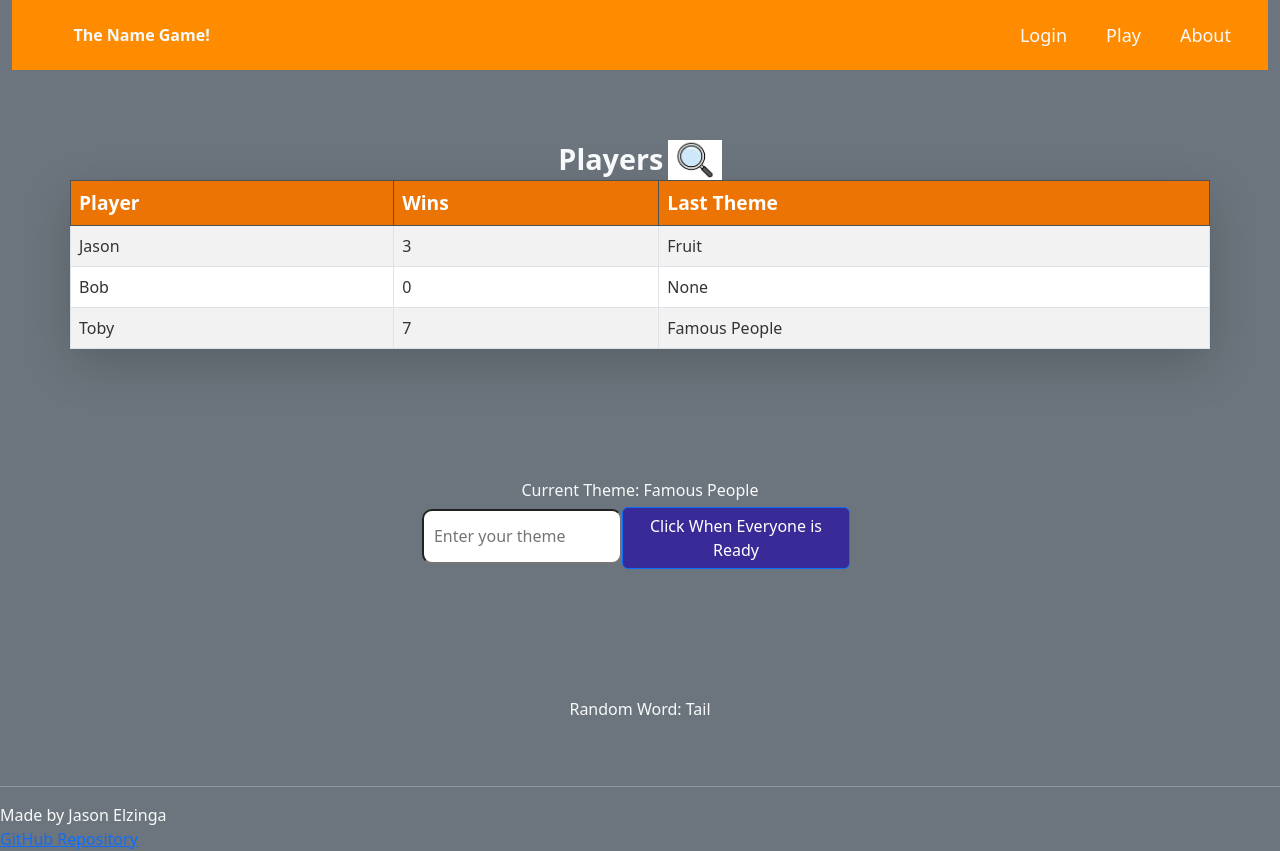
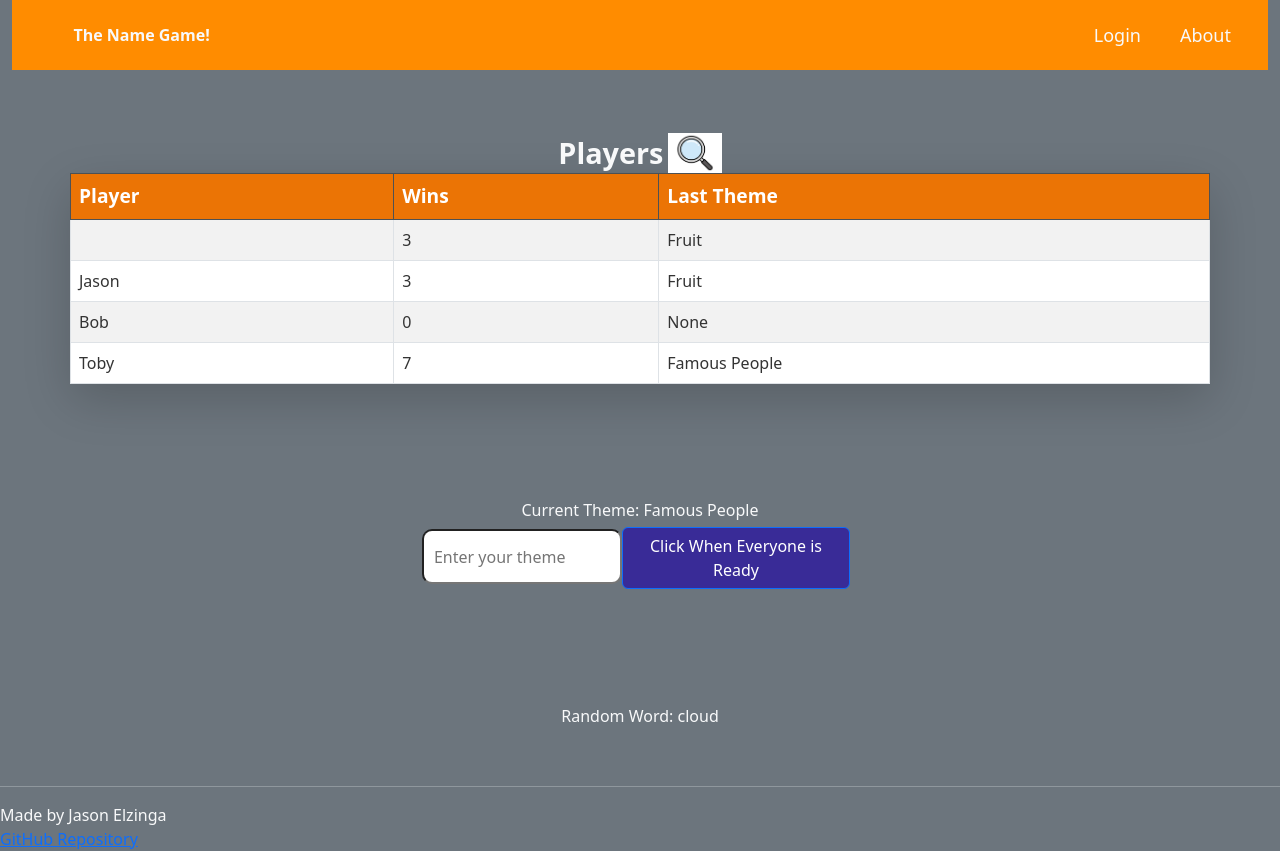
Before and after one commit to JasonElzinga/Startup, a React (Vite) app: page /play in a window 1280 px wide. Built offline with nearby package versions, Linux system fonts and the light colour scheme.

Commit message:
added reactability for the username and the table. Added the random word placeholder, and started on the theme button

```diff
--- a/src/app.jsx
+++ b/src/app.jsx
@@ -10,7 +10,15 @@ import { About } from './about/about';
 
 
 export default function App() {
-  return (
+    const [user, setUser] = React.useState(localStorage.getItem('user') || null);
+    const [theme, setTheme] = React.useState(localStorage.getItem('theme') || "Famous People");
+
+    React.useEffect(() => {
+        localStorage.setItem('theme', theme); // Save the theme to localStorage
+    }, [theme]); // This will run every time 'theme' is updated
+
+
+    return (
         <BrowserRouter>
             <div className='body bg-secondary text-light'>
                 <header className="container-fluid">
@@ -21,16 +29,16 @@ export default function App() {
                             </div>
                             <div className="nav-item">
                                 <NavLink className="nav-link" to="/">Login</NavLink>
-                                <NavLink className="nav-link" to="/play">Play</NavLink>
+                                {user && <NavLink className="nav-link" to="/play">Play</NavLink>}
                                 <NavLink className="nav-link" to="/about">About</NavLink>
                             </div>
                         </nav>
                     </div>
                 </header>
                 <Routes>
-                    <Route path='/' element={<Login />} exact />
-                    <Route path='/play' element={<Play />} />
-                    <Route path='/choose' element={<Choose />} />
+                    <Route path='/' element={<Login setUser={setUser}/>} exact />
+                    <Route path='/play' element={<Play user={user}/>} />
+                    <Route path='/choose' element={<Choose theme={theme} setTheme={setTheme}/>} />
                     <Route path='/about' element={<About />} />
                     <Route path='*' element={<NotFound />} />
                 </Routes>
--- a/src/choose/choose.jsx
+++ b/src/choose/choose.jsx
@@ -1,12 +1,13 @@
-import React from 'react';
+import React, { useEffect } from 'react';
 import Button from 'react-bootstrap/Button';
 import "./choose.css"
 
-export function Choose() {
+export function Choose({theme, setTheme}) {
+
     return (
         <main>
             <div className="theme-title">
-            <h2>Theme: Famous People</h2>
+                <h2>Theme: {theme}</h2>
             </div>
             <form method="post">
                 <div className="theme-div">
--- a/src/login/login.jsx
+++ b/src/login/login.jsx
@@ -1,22 +1,38 @@
 import React from 'react';
+import { useNavigate } from 'react-router-dom';
 
-export function Login() {
+export function Login({setUser}) {
+    const navigate = useNavigate();
+    const [text, setText] = React.useState('');
+
+    function loginUser(e) {
+        localStorage.setItem('user', text);
+        setUser(text);
+        navigate('/Play')
+    }
+
+    function textChange(e) {
+        setText(e.target.value);
+    }
+
+
     return (
         <main>
             <div className="container">
                 <div className="login-container">
+
                     <h2>Login</h2>
                     <form>
                         <div className="mb-3">
-                        <label htmlFor="email" className="form-label">Email address</label>
-                        <input type="email" className="form-control" id="email" placeholder="Enter your email" required></input>
+                            <label htmlFor="text" className="form-label">User Name</label>
+                            <input type="text" className="form-control" onChange={textChange} id="email" placeholder="Enter your username" required></input>
                         </div>
                         <div className="mb-3">
                             <label htmlFor="password" className="form-label">Password</label>
                             <input type="password" className="form-control" id="password" placeholder="Enter your password" required></input>
                         </div>
                         <div className="d-flex justify-content-between">
-                        <button type="submit" className="btn btn-primary w-50 me-2">Login</button>
+                            <button onClick={loginUser} type="submit" className="btn btn-primary w-50 me-2">Login</button>
                             <button type="button" className="btn btn-outline-secondary w-50">Create Account</button>
                         </div>
                     </form>
--- a/src/play/play.jsx
+++ b/src/play/play.jsx
@@ -1,9 +1,83 @@
-import React from 'react';
+import React, { useEffect, useState } from 'react';
 import { useNavigate } from 'react-router-dom';
 import './play.css';
+//import { loadConfigFromFile } from 'vite';
 
-export function Play() {
+export function Play({user}) {
   const navigate = useNavigate();
+
+  const [index, setIndex] = React.useState(0);
+  const [randomWord, setRandomWord] = React.useState("Epic")
+
+  const randomWords = [
+    "apple", "bicycle", "cloud", "dragon", "elephant", "forest", "galaxy", "horizon", "igloo", "jungle",
+    "kangaroo", "lighthouse", "mountain", "nebula", "ocean", "pyramid", "quasar", "rainbow", "satellite", "tornado",
+    "umbrella", "volcano", "whisper", "xylophone", "yacht", "zeppelin", "avocado", "backpack", "cactus", "dolphin",
+    "emerald", "firefly", "glacier", "harbor", "island", "jigsaw", "koala", "labyrinth", "meteor", "nocturnal",
+    "octopus", "penguin", "quicksand", "rhinoceros", "sunflower", "treasure", "underwater", "vortex", "waterfall", "xenon",
+    "yogurt", "zeppelin", "anchor", "blizzard", "candle", "desert", "echo", "fossil", "gondola", "horizon",
+    "illuminate", "javelin", "kaleidoscope", "lullaby", "marathon", "nectar", "obsidian", "parachute", "quest", "ripple",
+    "silhouette", "telescope", "utopia", "voyager", "wilderness", "xenophobia", "yonder", "zenith", "amethyst", "blueprint",
+    "cascade", "delirium", "enigma", "fjord", "gadget", "halcyon", "inertia", "jubilant", "karma", "luminescent",
+    "mosaic", "nirvana", "oracle", "paradox", "quintessence", "resonance", "serendipity", "tranquil", "unison", "whimsical"
+  ];
+
+  const [players, setPlayers] = useState([
+    { name: "Jason", wins: 3, theme: "Fruit" },
+    { name: "Bob", wins: 0, theme: "None" },
+    { name: "Toby", wins: 7, theme: "Famous People" }
+  ]);
+
+  function getPlayers() {
+    useEffect(() => {
+      const names = ['toby', 'paul', 'ashley'];
+      const wins = ['1', '5', '0']
+      const themes = ["Movies", "Sports", "History"]
+      const randomCount = Math.floor(Math.random() * 100) + 1;
+
+
+      const randomPlayer = {
+        name: names[Math.floor(Math.random() * names.length)],
+        wins: wins[Math.floor(Math.random() * wins.length)],
+        theme: themes[Math.floor(Math.random() * themes.length)]
+      };
+
+      setPlayers(prevPlayers => [...prevPlayers, randomPlayer]);
+    }, 1000)
+
+  }
+
+  const [choosenTheme, setChoosenTheme] = React.useState("Famous People");
+
+  function changeChoosenTheme(e) {
+    setChoosenTheme(e.target.value);
+    localStorage.setItem('theme', choosenTheme);
+    setTheme
+  }
+
+  function randomWordFunction() {
+
+
+    useEffect(() => {
+      const interval = setInterval(() => {
+        setIndex(prevIndex => (prevIndex +1) % randomWords.length);
+      }, 2000);
+
+      return () => clearInterval(interval);
+    }, []);
+
+    useEffect(() => {
+      setRandomWord(randomWords[index])
+    }, [index]);
+
+    return randomWord;
+  }
+
+  function handleReadyButton(e) {
+      navigate('/choose')
+      changeChoosenTheme(e)
+  }
+
 
   return (
     <main className='bg-secondary text-light'>
@@ -22,29 +96,26 @@ export function Play() {
           </thead>
           <tbody>
             <tr>
-              <td>Jason</td>
+              <td>{user}</td>
               <td>3</td>
               <td>Fruit</td>
             </tr>
-            <tr>
-              <td>Bob</td>
-              <td>0</td>
-              <td>None</td>
-            </tr>
-            <tr>
-              <td>Toby</td>
-              <td>7</td>
-              <td>Famous People</td>
-            </tr>
+            {players.map((player, index) => (
+              <tr key={index}>
+                <td>{player.name}</td>
+                <td>{player.wins}</td>
+                <td>{player.theme}</td>
+              </tr>
+            ))}
           </tbody>
         </table>
       </div>
       <div className="theme-div">
         <div className="mb-3">
-          <p style={{ textAlign: 'center' }}>Current Theme: Famous People</p>
-          <input type="text" className="button-theme" placeholder="Enter your theme" required />
+          <p style={{ textAlign: 'center' }}>Current Theme: {choosenTheme}</p>
+          <input type="text" className="button-theme" onChange={changeChoosenTheme} placeholder="Enter your theme" required />
           <button
-            onClick={() => navigate('/choose')}
+            onClick={handleReadyButton}
             className="btn btn-primary w-50 me-2"
             style={{ backgroundColor: 'rgb(57, 43, 151)' }}>
             Click When Everyone is Ready
@@ -52,7 +123,7 @@ export function Play() {
         </div>
       </div>
       <div style={{ padding: '0px' }}>
-        <p>Random Word: Tail</p>
+        <p>Random Word: {randomWordFunction()}</p>
       </div>
     </main>
   );
```
Also changed, not shown: 1 other file (tests, documents, lock files or other folders). Lines whose indentation alone changed are shown as unchanged.
